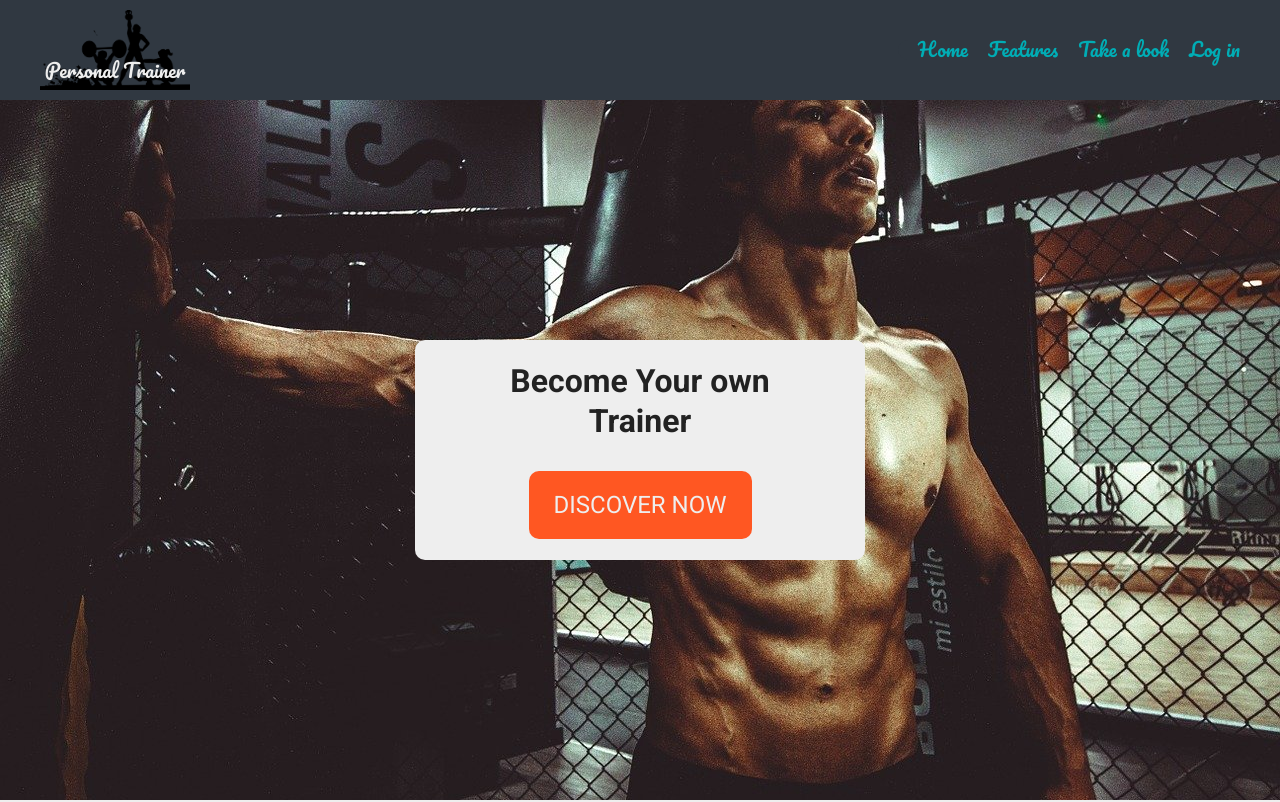
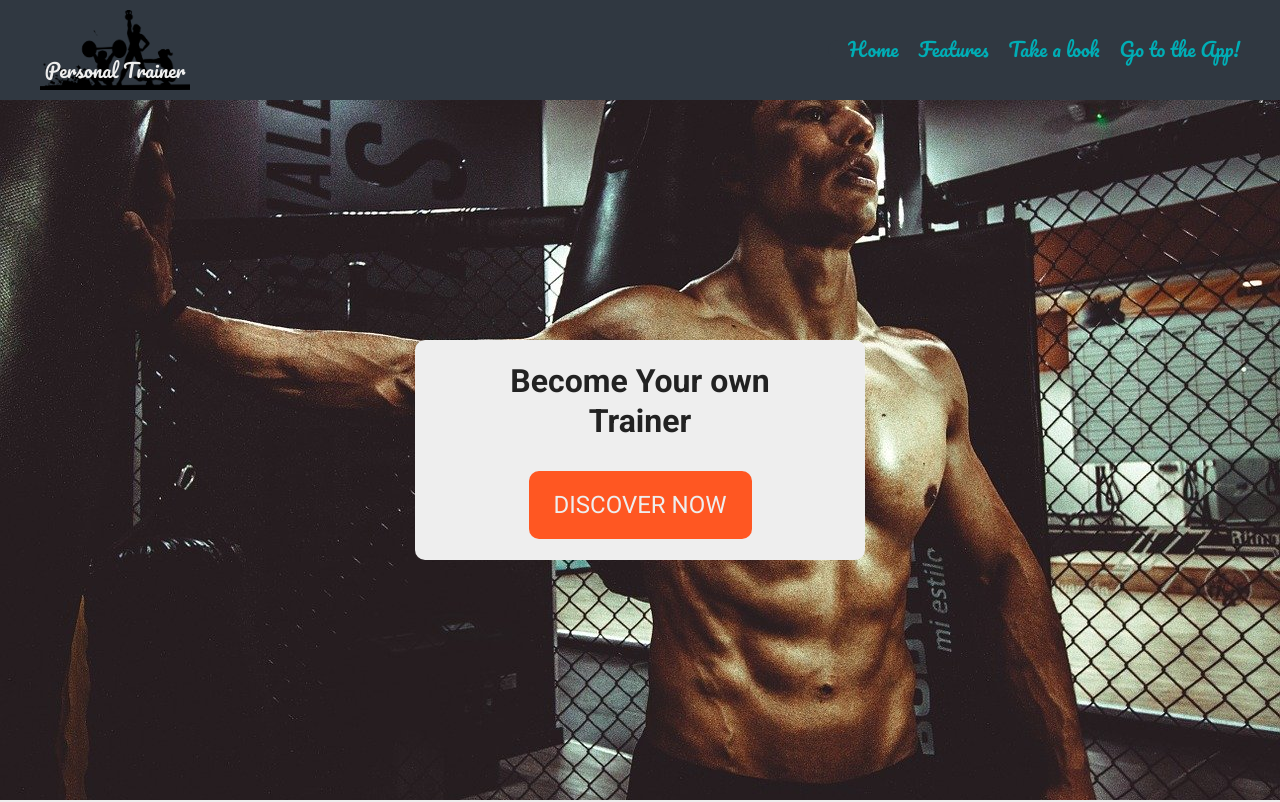
Before and after one commit to kamildomagalski/PersonalTrainer, a React (Create React App) app: page / in a window 1280 px wide. Shown: the top 802 px of the page. Built offline with nearby package versions, Linux system fonts and the light colour scheme; no server answers.

Commit message:
add newSession Context, Link to LogOutButton, and authentication state to App Component; issue with signIn state after log out from App

```diff
--- a/src/index.js
+++ b/src/index.js
@@ -3,12 +3,12 @@ import ReactDOM from 'react-dom';
 import './scss/main.scss';
 import App from './js/App';
 import * as serviceWorker from './serviceWorker';
-import Firebase, { FirebaseContext } from "./js/components/Firebase/indexFirebase";
+import Firebase, {FirebaseContext} from "./js/components/Firebase/indexFirebase";
 
 ReactDOM.render(
   <React.StrictMode>
     <FirebaseContext.Provider value={new Firebase()}>
-    <App />
+      <App/>
     </FirebaseContext.Provider>
   </React.StrictMode>,
   document.getElementById('root')
--- a/src/js/App.js
+++ b/src/js/App.js
@@ -1,27 +1,46 @@
-import React from 'react';
+import React, {useState, useEffect} from 'react';
 import {BrowserRouter as Router, Switch, Route} from 'react-router-dom'
-
 // FontAwesome
 import {library} from '@fortawesome/fontawesome-svg-core'
 import {faTimes} from '@fortawesome/free-solid-svg-icons'
 
 import LandingPage from "./landing_page/landingPage";
 import AppMainPulpit from "./application/appMainPulpit";
+import { withFirebase } from "./components/Firebase/context";
+import { AuthUserContext } from './components/Session/indexSession'
 
+function App({firebase, listener}) {
 
-function App() {
+  const [isAuth, setAuth] = useState(null)
 
+  useEffect(() => {
+    firebase.auth.onAuthStateChanged(authUser => {
+        authUser
+          ? setAuth({authUser})
+          : setAuth({authUser: null});
+      }
+    );
+    // return () => {
+    //   listener();
+    // }
+
+  }, [])
+
+  console.log(isAuth + 'App');
+  console.log(isAuth ? 'mamy to!' : 'niezarejestrowano');
   return (
     <>
-      <Router>
-        <Switch>
-          <Route path={'/'} exact component={LandingPage}/>
-          <Route path={'/app'} component={AppMainPulpit}/>
-        </Switch>
-      </Router>
+      <AuthUserContext.Provider value={isAuth}>
+        <Router>
+          <Switch>
+            <Route path={'/'} exact render={(props) => <LandingPage {...props}/>}/>
+            <Route path={'/app'} component={AppMainPulpit}/>
+          </Switch>
+        </Router>
+      </AuthUserContext.Provider>
     </>
   );
 }
 
-export default App;
+export default withFirebase(App);
 library.add(faTimes)
--- a/src/js/application/appMainPulpit.js
+++ b/src/js/application/appMainPulpit.js
@@ -27,7 +27,7 @@ function AppMainPulpit() {
           </li>
           <Link to={'/app/calendar'} onClick={toggleMenu} className={'link'}>Calendar</Link>
           <Link to={'/app/history'} onClick={toggleMenu} className={'link'}>History</Link>
-          <Link onClick={toggleMenu} className={'link'}>Exercises</Link>
+          <Link to={'/app/history'} onClick={toggleMenu} className={'link'}>Exercises</Link>
           <Link to={'/app/plans'} onClick={toggleMenu} className={'link'}>Plans</Link>
           <LogOutButton className={'link'}/>
         </ul>
--- /dev/null
+++ b/src/js/components/Session/context.js
@@ -0,0 +1,5 @@
+import React from "react";
+
+const AuthUserContext = React.createContext(null);
+
+export default AuthUserContext;
--- /dev/null
+++ b/src/js/components/Session/indexSession.js
@@ -0,0 +1,3 @@
+import AuthUserContext from "./context";
+
+export { AuthUserContext };
--- /dev/null
+++ b/src/js/components/Session/withAuthentication.js
@@ -0,0 +1,5 @@
+import React from "react";
+
+const withAuthentication = Component => {
+
+}
--- a/src/js/components/logic_components/LogOutButton.js
+++ b/src/js/components/logic_components/LogOutButton.js
@@ -1,10 +1,11 @@
 import React from "react";
 
 import { withFirebase } from "../Firebase/context";
+import {Link} from "react-router-dom";
 
 const LogOutButton = ({firebase})=>(
-  <button  onClick={firebase.doSignOut} type={'button'} className={'link'}>
+  <Link to={'/'} onClick={firebase.doSignOut} type={'button'} className={'link'}>
     Log Out
-  </button>
+  </Link>
 )
   export default withFirebase(LogOutButton);
--- a/src/js/components/logic_components/logIn_form.js
+++ b/src/js/components/logic_components/logIn_form.js
@@ -1,5 +1,5 @@
 import React, {useState} from "react";
-import { withRouter } from 'react-router-dom';
+
 
 export default function LogInForm ({firebase, handleOff, history}) {
 
--- a/src/js/landing_page/header.js
+++ b/src/js/landing_page/header.js
@@ -1,6 +1,7 @@
 import React, {useState} from 'react';
 import Logo from '../components/logo'
-
+import {Link} from "react-router-dom";
+import AuthUserContext from "../components/Session/context";
 
 function Header({onLoginClick}) {
   const [isActive, setActive] = useState(false)
@@ -8,12 +9,14 @@ function Header({onLoginClick}) {
   const toggleMenu = () => {
     setActive(prevState => !prevState)
   }
-
   const onChange = () => {
     if (typeof onLoginClick === 'function') {
       onLoginClick(true)
     }
   }
+
+  const ButtonAuth = () => (<Link to={'/app'}>Go to the App!</Link>)
+  const ButtonNoAuth = () => (<a href={'/#'} onClick={onChange}>Log in</a>)
 
   return (
     <header className={'header'}>
@@ -24,7 +27,11 @@ function Header({onLoginClick}) {
         <li><a href={'/#'}>Home</a></li>
         <li><a href={'/#'}>Features</a></li>
         <li><a href={'/#'}>Take a look</a></li>
-        <li><a href={'/#'} onClick={onChange}>Log in</a></li>
+        <li>
+          <AuthUserContext.Consumer>
+            {isAuth => isAuth ? <ButtonAuth/> : <ButtonNoAuth/>}
+          </AuthUserContext.Consumer>
+        </li>
       </ul>
       <div onClick={toggleMenu} className={'header__burger'}>
         <div className={'line1'}></div>
```
Also changed, not shown: src/js/landing_page/landingPage.js (+12 -8 lines).
